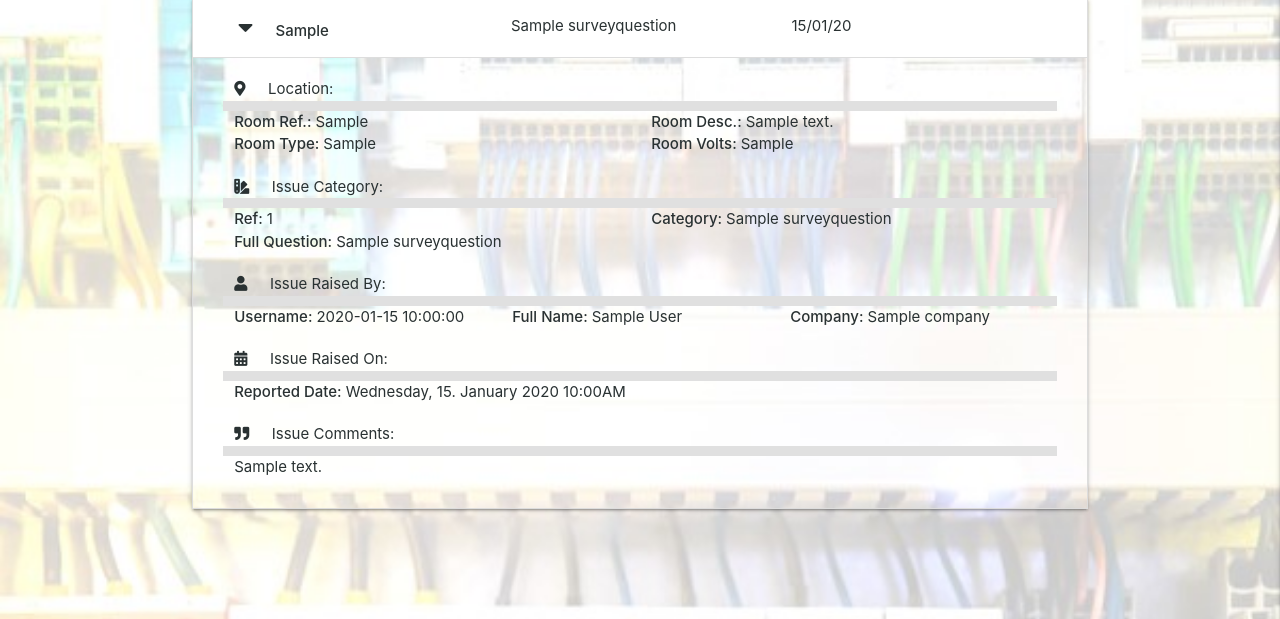
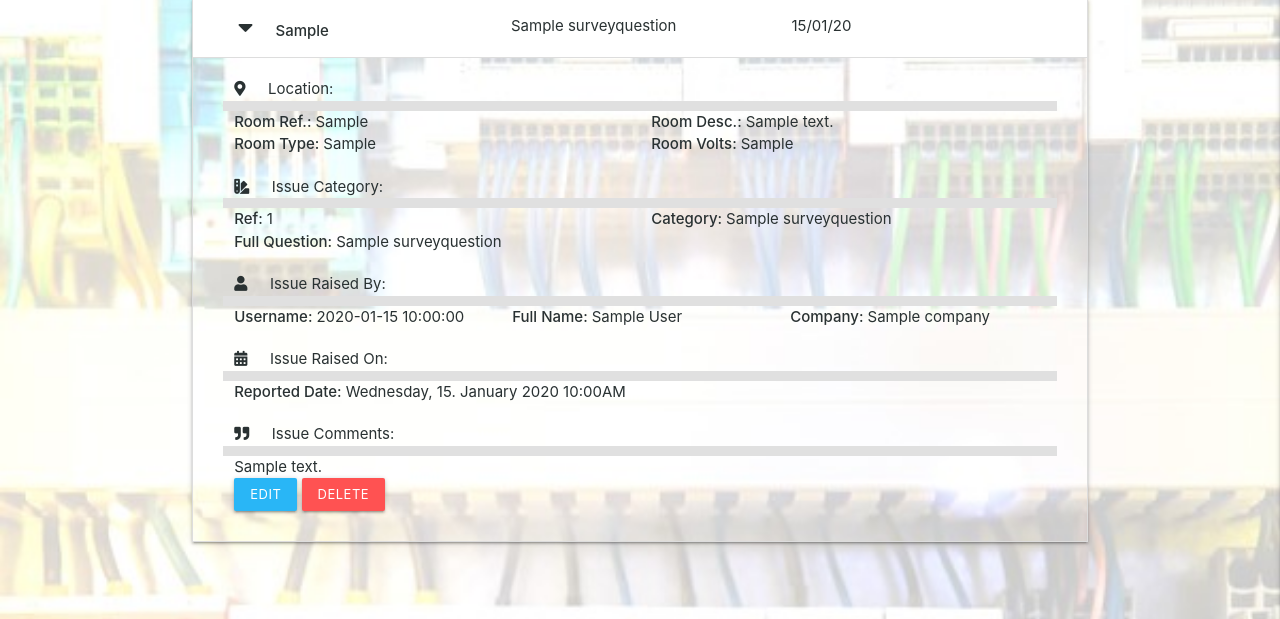
Before and after one commit to Code-Institute-Submissions/STarrant-electrical-survey-db_NovResub, a Flask app: page /issues in a window 1280 px wide, after a click that opens the changed part. Shown: the part 181-800 px from the top of the page. Run offline with Flask 2, Linux system fonts and the light colour scheme; a database or web service that is not in the repository returns one stand-in record (values such as "Sample title"); some libraries are stand-ins or nearby versions.

Commit message:
Feat:  Delete issue button added.

```diff
--- a/app.py
+++ b/app.py
@@ -143,7 +143,7 @@ def logout():
 
 
 @app.route("/profile/<username>", methods=["GET", "POST"])
-def profile(user):
+def profile(username):
     """
     Render the user profile page.
     """
@@ -318,6 +318,7 @@ def issue_list():
     rendered_survey_issues = []
     # Loop through Mongo DB's returned list.
     for budgie in survey_issues:
+        issue_id = budgie['_id']
         room_ref = budgie['roomRef']
         # Look up electricalRooms collection to get room type, description and voltage.
         room_dictionary = mongo.db.electricalRooms.find_one(
@@ -346,6 +347,7 @@ def issue_list():
         # Pack all values into a dictionary and append it to the
         # rendered_survey_issues list.
         issue = {
+            '_id': issue_id,
             'roomRef': room_ref,
             'roomType': room_type,
             'roomDesc': room_desc,
@@ -364,6 +366,24 @@ def issue_list():
     return render_template("issue-list.html",
                            rendered_survey_issues=rendered_survey_issues)
 
+
+@app.route("/delete_issue/<issue_id>")
+def delete_issue(issue_id):
+    """
+    Delete an electrical issue function
+    """
+    mongo.db.surveyIssues.remove({"_id": ObjectId(issue_id)})
+    flash("Issue successfully deleted.")
+    return redirect(url_for("issue_list"))
+
+
+@app.route("/edit_issue/<issue_id>")
+def edit_issue(issue_id):
+    """
+    Edit an electrical issue function
+    """
+    flash("testhigh.")  # testhigh
+    return redirect(url_for("issue_list"))
 
 # Manage section
 
--- a/templates/issue-list.html
+++ b/templates/issue-list.html
@@ -79,6 +79,12 @@
                 <div class="row">
                     <div class="col s12">{{ issue.issueComment }}</div>
                 </div>
+                <div class="row">
+                    <div class="col s12">
+                        <a href="{{ url_for('edit_issue', issue_id=issue._id) }}" class="btn-small light-blue lighten-1">Edit</a>
+                        <a href="{{ url_for('delete_issue', issue_id=issue._id) }}" class="btn-small red accent-2">Delete</a>
+                    </div>
+                </div>
             </div>
             <!-- End of Container Div -->
         </div>
```
